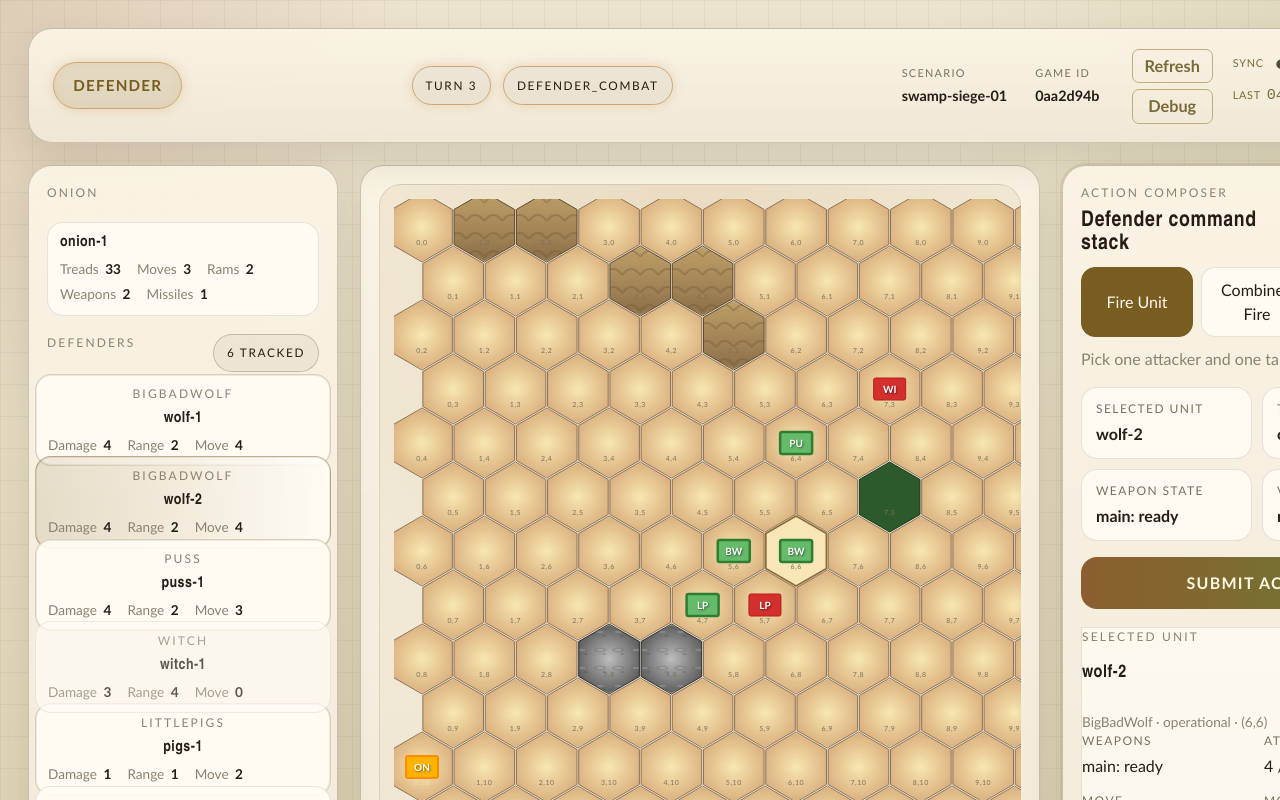
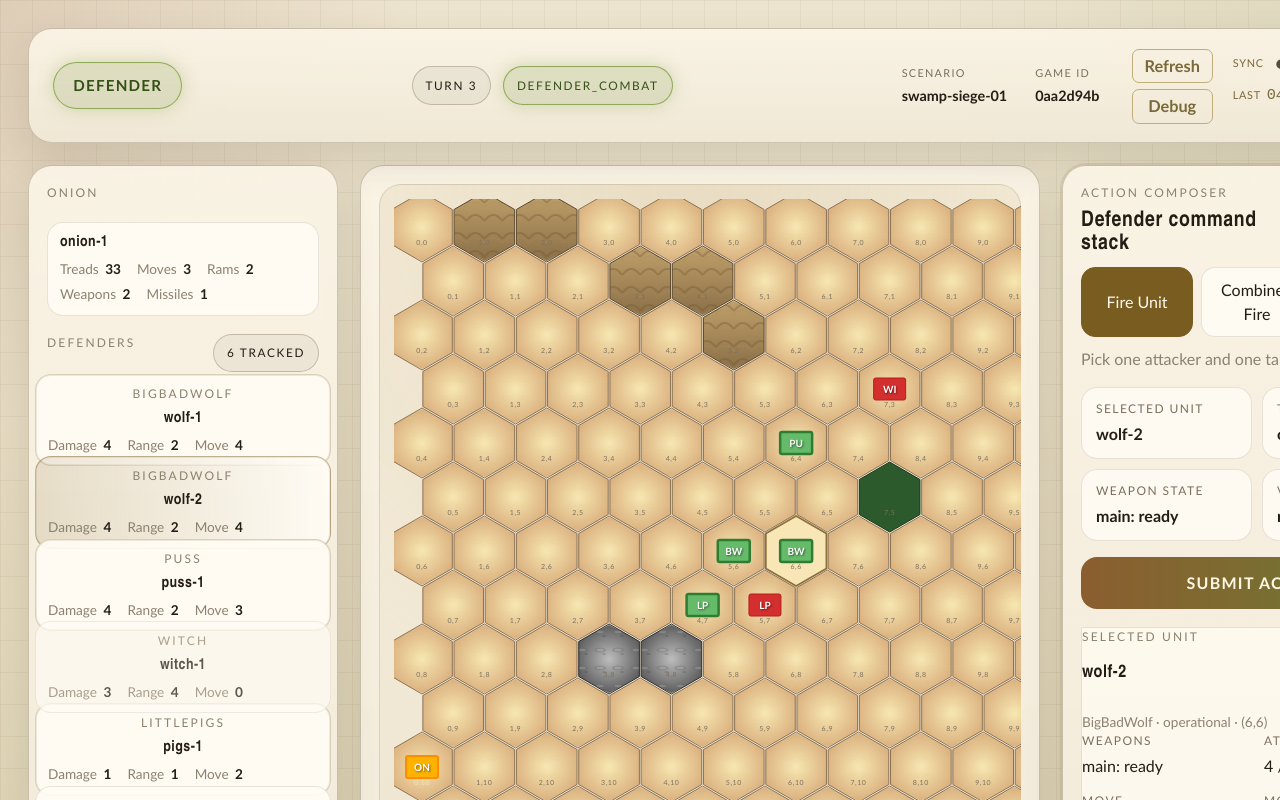
Before and after one commit to Zymurge/Onion, a React (Vite) app in the folder web/: page / in a window 1280 px wide. Shown: the top 800 px of the page. Built offline with nearby package versions, Linux system fonts and the light colour scheme.

Commit message:
docs(ui): mark debug window and phase signaling as complete
- Updated implementation status and punch list in web-ui-ux-first-pass.md
- Phase signaling (active/inactive pill, glowing highlight, animated crosshatch) marked complete
- Debug diagnostics window marked complete

```diff
--- a/web/src/App.css
+++ b/web/src/App.css
@@ -248,10 +248,10 @@
 }
 
 .role-badge-active {
-  background: rgba(121, 92, 32, 0.15);
-  border-color: rgba(121, 92, 32, 0.35);
-  color: var(--signal-live);
-  box-shadow: 0 0 12px rgba(121, 92, 32, 0.12);
+  background: linear-gradient(180deg, rgba(126, 155, 66, 0.2), rgba(88, 118, 38, 0.14));
+  border-color: rgba(106, 146, 44, 0.68);
+  color: #355116;
+  box-shadow: 0 0 18px rgba(106, 146, 44, 0.28), inset 0 0 0 1px rgba(196, 225, 120, 0.18);
 }
 
 .role-badge-inactive {
@@ -312,6 +312,18 @@
   padding: 0.58rem 0.8rem;
   background: rgba(68, 64, 49, 0.06);
   color: var(--ink-strong);
+}
+
+.phase-chip-turn,
+.phase-chip-state {
+  position: relative;
+  overflow: hidden;
+}
+
+.phase-chip-turn > span,
+.phase-chip-state > span {
+  position: relative;
+  z-index: 1;
 }
 
 .turn-chip {
@@ -781,32 +793,32 @@
    ============================================================================ */
 
 /* Defender phase active (player's turn) */
-.battlefield-grid[data-phase='defender'] .rail-right {
+.shell[data-phase='defender'] .battlefield-grid .rail-right {
   position: relative;
   opacity: 1;
   transition: opacity 0.4s ease;
 }
 
-.battlefield-grid[data-phase='defender'] .rail-left {
+.shell[data-phase='defender'] .battlefield-grid .rail-left {
   position: relative;
   opacity: 1;
   transition: opacity 0.4s ease;
 }
 
 /* Onion phase active (not player's turn) */
-.battlefield-grid[data-phase='onion'] .rail-left {
+.shell[data-phase='onion'] .battlefield-grid .rail-left {
   position: relative;
   opacity: 1;
   transition: opacity 0.4s ease;
 }
 
-.battlefield-grid[data-phase='onion'] .rail-right {
+.shell[data-phase='onion'] .battlefield-grid .rail-right {
   position: relative;
   opacity: 0.54;
   transition: opacity 0.4s ease;
 }
 
-.battlefield-grid[data-phase='onion'] .rail-right::before {
+.shell[data-phase='onion'] .battlefield-grid .rail-right::before {
   content: '';
   position: absolute;
   top: 0;
@@ -825,14 +837,14 @@
 }
 
 /* Phase button highlighting with animated crosshatch when not player's turn */
-.battlefield-grid[data-phase='onion'] .primary-action {
+.shell[data-phase='onion'] .battlefield-grid .primary-action {
   position: relative;
   opacity: 0.6;
   cursor: not-allowed;
   pointer-events: none;
 }
 
-.battlefield-grid[data-phase='onion'] .primary-action::before {
+.shell[data-phase='onion'] .battlefield-grid .primary-action::before {
   content: '';
   position: absolute;
   top: 0;
@@ -862,41 +874,50 @@
 
 /* Glowing active state for role badge */
 .role-badge-active {
-  border-color: #d4a574 !important;
-  box-shadow: 0 0 12px rgba(212, 165, 116, 0.4), inset 0 0 8px rgba(212, 165, 116, 0.15) !important;
+  border-color: rgba(106, 146, 44, 0.68) !important;
+  box-shadow: 0 0 18px rgba(106, 146, 44, 0.28), inset 0 0 0 1px rgba(196, 225, 120, 0.18) !important;
   transition: box-shadow 0.3s ease, border-color 0.3s ease;
 }
 
 /* Glowing active state for phase chip */
-.phase-chip {
-  position: relative;
-  transition: box-shadow 0.3s ease, border-color 0.3s ease;
+.topbar-state .phase-chip-state {
+  color: #355116;
+  border-color: rgba(106, 146, 44, 0.68);
+  background: linear-gradient(180deg, rgba(126, 155, 66, 0.2), rgba(88, 118, 38, 0.14));
+  box-shadow: 0 0 18px rgba(106, 146, 44, 0.28), inset 0 0 0 1px rgba(196, 225, 120, 0.18);
+  transition: box-shadow 0.3s ease, border-color 0.3s ease, color 0.3s ease, background 0.3s ease;
 }
 
-.topbar-state .phase-chip {
-  box-shadow: 0 0 12px rgba(212, 165, 116, 0.4);
-  border-color: #d4a574;
+@keyframes waitingHatchDrift {
+  0% {
+    transform: translate3d(-16px, 0, 0);
+  }
+  100% {
+    transform: translate3d(16px, 0, 0);
+  }
 }
 
-/* Animated crosshatch on phase chip when not player's turn */
-.battlefield-grid[data-phase='onion'] .topbar-state .phase-chip:last-child {
-  opacity: 0.6;
-  position: relative;
-  overflow: visible;
+.shell[data-phase='onion'] .topbar-state .phase-chip-state {
+  color: #6b2412;
+  border-color: rgba(151, 66, 31, 0.58);
+  box-shadow: 0 0 18px rgba(151, 66, 31, 0.3), inset 0 0 0 1px rgba(230, 154, 92, 0.22);
+  background: linear-gradient(180deg, rgba(177, 86, 46, 0.16), rgba(124, 48, 24, 0.12));
 }
 
-.battlefield-grid[data-phase='onion'] .topbar-state .phase-chip:last-child::before {
+.shell[data-phase='onion'] .topbar-state .phase-chip-state::before {
   content: '';
   position: absolute;
-  inset: 0;
+  inset: -18%;
   background-image: repeating-linear-gradient(
-    45deg,
-    transparent,
-    transparent 10px,
-    rgba(255, 252, 245, 0.25) 10px,
-    rgba(255, 252, 245, 0.25) 20px
+    135deg,
+    rgba(209, 85, 38, 0) 0 10px,
+    rgba(209, 85, 38, 0.42) 10px 16px,
+    rgba(243, 169, 87, 0.3) 16px 22px
   );
+  background-size: 30px 30px;
+  animation: waitingHatchDrift 1.2s linear infinite;
   pointer-events: none;
   border-radius: inherit;
-  z-index: 1;
+  opacity: 1;
+  z-index: 0;
 }
--- a/web/src/App.tsx
+++ b/web/src/App.tsx
@@ -189,14 +189,18 @@ function App() {
   }
 
   return (
-    <div className="shell">
+    <div className="shell" data-phase={phase}>
       <header className="topbar panel">
         <div className={`role-badge ${phase === 'defender' ? 'role-badge-active' : 'role-badge-inactive'}`}>
           Defender
         </div>
         <div className="topbar-state">
-          <div className="phase-chip">Turn 3</div>
-          <div className="phase-chip">{phaseLabels[phase]}</div>
+          <div className="phase-chip phase-chip-turn">
+            <span>Turn 3</span>
+          </div>
+          <div className="phase-chip phase-chip-state">
+            <span>{phaseLabels[phase]}</span>
+          </div>
         </div>
         <div className="topbar-meta-small">
           <div>
@@ -251,7 +255,7 @@ function App() {
         <DraggableDebugPopup onClose={() => setDebugOpen(false)} lines={mockDebugLines} phase={phase} setPhase={setPhase} />
       )}
 
-      <main className="battlefield-grid" data-phase={phase}>
+      <main className="battlefield-grid">
         <aside className="panel rail rail-left">
           <section className="section-block">
             <div className="card-head">
```
Also changed, not shown: 1 other file (tests, documents, lock files or other folders).
